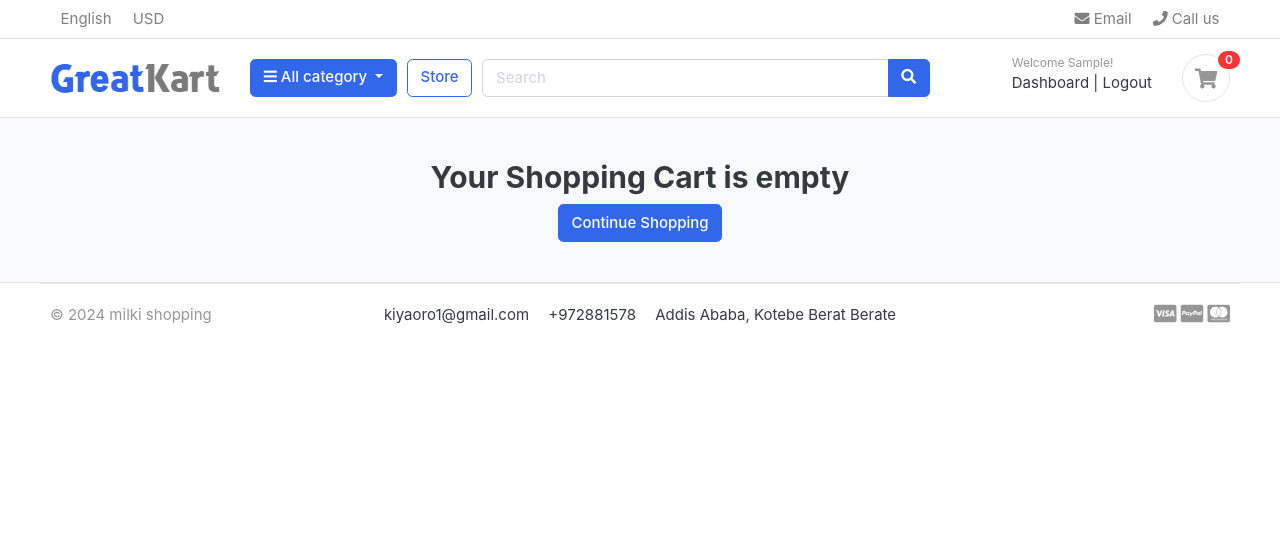
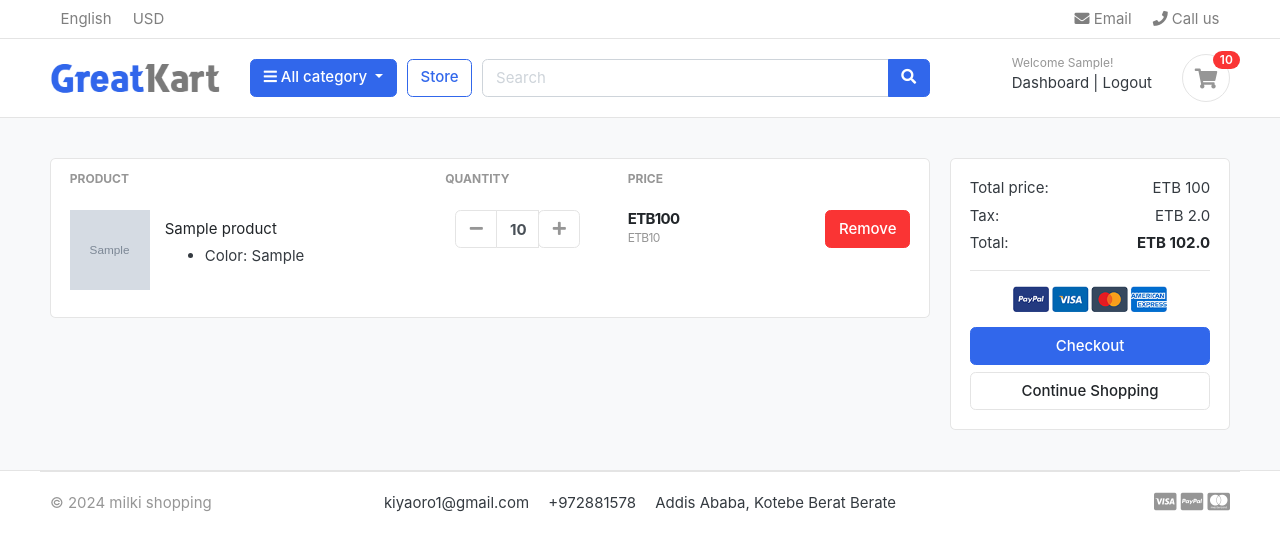
Before and after one commit to kiya71/ecommerce-system, a Django app: page /cart/ in a window 1280 px wide. Shown: the top 551 px of the page. Run offline with Django 5.2, Linux system fonts and the light colour scheme; a user stored in the database is signed in; tables that the repository leaves empty hold one stand-in row (values such as "Sample post"); grey boxes marked "Sample" are stand-in pictures; some libraries are stand-ins or nearby versions; some web fonts are replaced.

Commit message:
handled cart and checkout for logged users

```diff
--- a/carts/context_processors.py
+++ b/carts/context_processors.py
@@ -9,7 +9,10 @@ def counter(request):
     else:
         try:
             cart=Cart.objects.filter(cart_id=_cart_id(request))
-            cart_items = CartItem.objects.all().filter(cart=cart[:1])
+            if request.user.is_authenticated:
+                cart_items = CartItem.objects.all().filter(user=request.user)
+            else:
+                cart_items = CartItem.objects.all().filter(cart=cart[:1])
             for cart_item in cart_items:
                 cart_count += cart_item.quantity
         except Cart.DoesNotExist:
--- a/carts/models.py
+++ b/carts/models.py
@@ -1,5 +1,7 @@
 from django.db import models
 from store.models import Product,Variation
+from accounts.models import Account
+
 
 
 class Cart(models.Model):
@@ -13,8 +15,9 @@ class Cart(models.Model):
         return self.cart_id
 
 class CartItem(models.Model):
+    user = models.ForeignKey(Account,on_delete=models.CASCADE,null=True)
     product = models.ForeignKey(Product, on_delete=models.CASCADE)
-    cart = models.ForeignKey(Cart, on_delete=models.CASCADE)
+    cart = models.ForeignKey(Cart, on_delete=models.CASCADE,null=True)
     variations = models.ManyToManyField(Variation, blank=True)
     quantity = models.IntegerField(default=1)
     is_active = models.BooleanField(default=True)
--- a/carts/urls.py
+++ b/carts/urls.py
@@ -7,4 +7,5 @@ urlpatterns = [
     path('add_cart/<int:product_id>/', views.add_cart, name='add_cart'),
     path('remove_cart/<int:product_id>/<int:cart_item_id>/', views.remove_cart, name='remove_cart'),
     path('remove_cart_item/<int:product_id>/<int:cart_item_id>/', views.remove_cart_item, name='remove_cart_item'),
+    path('checkout/', views.checkout, name='checkout'),
 ]
--- a/carts/views.py
+++ b/carts/views.py
@@ -3,6 +3,7 @@ from store.models import Product,Variation
 from .models import Cart, CartItem
 from django.http import HttpResponse
 from django.core.exceptions import ObjectDoesNotExist
+from django.contrib.auth.decorators import login_required
 
 
 
@@ -13,82 +14,153 @@ def _cart_id(request):
     return cart
 
 def add_cart(request, product_id):
+    current_user = request.user
     product = Product.objects.get(id=product_id)
-    product_variation = []
+    #if the user is authenticated
+    if current_user.is_authenticated:
+        product_variation = []
+        if request.method == 'POST':
+            color = request.POST.get('color')
+            size = request.POST.get('size')
 
-    if request.method == 'POST':
-        color = request.POST.get('color')
-        size = request.POST.get('size')
+            # Check for color and size variations in POST data
+            if color:
+                try:
+                    color_variation = Variation.objects.get(
+                        product=product,
+                        variation_category__iexact='color',
+                        variation_value__iexact=color
+                    )
+                    product_variation.append(color_variation)
+                except Variation.DoesNotExist:
+                    pass
 
-        # Check for color and size variations in POST data
-        if color:
-            try:
-                color_variation = Variation.objects.get(
-                    product=product,
-                    variation_category__iexact='color',
-                    variation_value__iexact=color
-                )
-                product_variation.append(color_variation)
-            except Variation.DoesNotExist:
-                pass
+            if size:
+                try:
+                    size_variation = Variation.objects.get(
+                        product=product,
+                        variation_category__iexact='size',
+                        variation_value__iexact=size
+                    )
+                    product_variation.append(size_variation)
+                except Variation.DoesNotExist:
+                    pass
 
-        if size:
-            try:
-                size_variation = Variation.objects.get(
-                    product=product,
-                    variation_category__iexact='size',
-                    variation_value__iexact=size
-                )
-                product_variation.append(size_variation)
-            except Variation.DoesNotExist:
-                pass
+        # Check if the cart item already exists
+        is_cart_item_exists = CartItem.objects.filter(product=product, user=current_user).exists()
 
-    # Retrieve or create a cart
-    try:
-        cart = Cart.objects.get(cart_id=_cart_id(request))
-    except Cart.DoesNotExist:
-        cart = Cart.objects.create(cart_id=_cart_id(request))
-        cart.save()
+        if is_cart_item_exists:
+            cart_items = CartItem.objects.filter(product=product,user=current_user)
+            ex_var_list = []
+            id_list = []
 
-    # Check if the cart item already exists
-    is_cart_item_exists = CartItem.objects.filter(product=product, cart=cart).exists()
+            for item in cart_items:
+                existing_variation = item.variations.all()
+                ex_var_list.append(list(existing_variation))
+                id_list.append(item.id)
 
-    if is_cart_item_exists:
-        cart_items = CartItem.objects.filter(product=product, cart=cart)
-        ex_var_list = []
-        id_list = []
+            if product_variation in ex_var_list:
+                index = ex_var_list.index(product_variation)
+                item_id = id_list[index]
+                item = CartItem.objects.get(id=item_id)
+                item.quantity += 1
+                item.save()
+            else:
+                # New variation, create a new cart item
+                cart_item = CartItem.objects.create(product=product, quantity=1, user=current_user)
+                if len(product_variation) > 0:
+                    cart_item.variations.add(*product_variation)
+                cart_item.save()
+        else:
+            # If the cart item doesn't exist, create a new one
+            cart_item = CartItem.objects.create(product=product, quantity=1,  user=current_user)
+            if len(product_variation) > 0:
+                cart_item.variations.add(*product_variation)
+            cart_item.save()
 
-        for item in cart_items:
-            existing_variation = item.variations.all()
-            ex_var_list.append(list(existing_variation))
-            id_list.append(item.id)
+        return redirect('cart')
+    # if the user is not authenticated
+    else:
+        product_variation = []
+        if request.method == 'POST':
+            color = request.POST.get('color')
+            size = request.POST.get('size')
 
-        if product_variation in ex_var_list:
-            index = ex_var_list.index(product_variation)
-            item_id = id_list[index]
-            item = CartItem.objects.get(id=item_id)
-            item.quantity += 1
-            item.save()
+            # Check for color and size variations in POST data
+            if color:
+                try:
+                    color_variation = Variation.objects.get(
+                        product=product,
+                        variation_category__iexact='color',
+                        variation_value__iexact=color
+                    )
+                    product_variation.append(color_variation)
+                except Variation.DoesNotExist:
+                    pass
+
+            if size:
+                try:
+                    size_variation = Variation.objects.get(
+                        product=product,
+                        variation_category__iexact='size',
+                        variation_value__iexact=size
+                    )
+                    product_variation.append(size_variation)
+                except Variation.DoesNotExist:
+                    pass
+
+        # Retrieve or create a cart
+        try:
+            cart = Cart.objects.get(cart_id=_cart_id(request))
+        except Cart.DoesNotExist:
+            cart = Cart.objects.create(cart_id=_cart_id(request))
+            cart.save()
+
+        # Check if the cart item already exists
+        is_cart_item_exists = CartItem.objects.filter(product=product, cart=cart).exists()
+
+        if is_cart_item_exists:
+            cart_items = CartItem.objects.filter(product=product, cart=cart)
+            ex_var_list = []
+            id_list = []
+
+            for item in cart_items:
+                existing_variation = item.variations.all()
+                ex_var_list.append(list(existing_variation))
+                id_list.append(item.id)
+
+            if product_variation in ex_var_list:
+                index = ex_var_list.index(product_variation)
+                item_id = id_list[index]
+                item = CartItem.objects.get(id=item_id)
+                item.quantity += 1
+                item.save()
+            else:
+                # New variation, create a new cart item
+                cart_item = CartItem.objects.create(product=product, quantity=1, cart=cart)
+                if len(product_variation) > 0:
+                    cart_item.variations.add(*product_variation)
+                cart_item.save()
         else:
-            # New variation, create a new cart item
+            # If the cart item doesn't exist, create a new one
             cart_item = CartItem.objects.create(product=product, quantity=1, cart=cart)
             if len(product_variation) > 0:
                 cart_item.variations.add(*product_variation)
             cart_item.save()
-    else:
-        # If the cart item doesn't exist, create a new one
-        cart_item = CartItem.objects.create(product=product, quantity=1, cart=cart)
-        if len(product_variation) > 0:
-            cart_item.variations.add(*product_variation)
-        cart_item.save()
 
-    return redirect('cart')
+        return redirect('cart')
+
+
 
 def remove_cart(request,product_id,cart_item_id):
-    cart = Cart.objects.get(cart_id=_cart_id(request))
+
     product = get_object_or_404(Product, id=product_id)
     try:
-        cart_item = CartItem.objects.get(product=product, cart=cart, id=cart_item_id)
+        if request.user.is_authenticated:
+            cart_item = CartItem.objects.get(product=product, user=request.user, id=cart_item_id)
+        else:
+            cart = Cart.objects.get(cart_id=_cart_id(request))
+            cart_item = CartItem.objects.get(product=product, cart=cart, id=cart_item_id)
         if cart_item.quantity > 1:
             cart_item.quantity -= 1
             cart_item.save()
@@ -100,9 +172,13 @@ def remove_cart(request,product_id,cart_item_id):
 
 
 def remove_cart_item(request,product_id,cart_item_id):
-    cart=Cart.objects.get(cart_id=_cart_id(request))
+
     product = get_object_or_404(Product,id=product_id)
-    cart_item = CartItem.objects.get(product=product, cart=cart, id=cart_item_id)
+    if request.user.is_authenticated:
+        cart_item = CartItem.objects.get(product=product, user=request.user, id=cart_item_id)
+    else:
+        cart = Cart.objects.get(cart_id=_cart_id(request))
+        cart_item = CartItem.objects.get(product=product, cart=cart, id=cart_item_id)
     cart_item.delete()
     return redirect('cart')
 
@@ -110,8 +186,11 @@ def cart(request,total=0, quantity=0, cart_items=None):
     try:
         tax=0
         grand_total=0
-        cart = Cart.objects.get(cart_id=_cart_id(request))
-        cart_items = CartItem.objects.filter(cart=cart,is_active=True)
+        if request.user.is_authenticated:
+           cart_items = CartItem.objects.filter(user=request.user, is_active=True)
+        else:
+            cart = Cart.objects.get(cart_id=_cart_id(request))
+            cart_items = CartItem.objects.filter(cart=cart, is_active=True)
         for cart_item in cart_items:
             total += (cart_item.product.price*cart_item.quantity)
             quantity += cart_item.quantity
@@ -127,3 +206,28 @@ def cart(request,total=0, quantity=0, cart_items=None):
         'grand_total': grand_total,
     }
     return render(request,'store/cart.html', context )
+@login_required(login_url='login')
+def checkout(request,total=0, quantity=0, cart_items=None):
+    try:
+        tax = 0
+        grand_total = 0
+        if request.user.is_authenticated:
+            cart_items = CartItem.objects.filter(user=request.user, is_active=True)
+        else:
+            cart = Cart.objects.get(cart_id=_cart_id(request))
+            cart_items = CartItem.objects.filter(cart=cart, is_active=True)
+        for cart_item in cart_items:
+            total += (cart_item.product.price * cart_item.quantity)
+            quantity += cart_item.quantity
+        tax = (2 * total) / 100
+        grand_total = total + tax
+    except ObjectDoesNotExist:
+        pass
+    context = {
+        'total': total,
+        'quantity': quantity,
+        'cart_items': cart_items,
+        'tax': tax,
+        'grand_total': grand_total,
+    }
+    return render(request, 'store/checkout.html', context )
--- a/templates/store/cart.html
+++ b/templates/store/cart.html
@@ -106,7 +106,7 @@
 			<p class="text-center mb-3">
 				<img src="{% static './images/misc/payments.png' %}" height="26">
 			</p>
-			<a href="./place-order.html" class="btn btn-primary btn-block"> Checkout </a>
+			<a href="{% url 'checkout'%}" class="btn btn-primary btn-block"> Checkout </a>
 			<a href="{% url 'store' %}" class="btn btn-light btn-block">Continue Shopping</a>
 		</div> <!-- card-body.// -->
 		</div> <!-- card.// -->
```
Also changed, not shown: accounts/views.py (+57 -0 lines), templates/store/checkout.html (added, +144 -0 lines), carts/migrations/0004_cartitem_user_alter_cartitem_cart_and_more.py (added).
